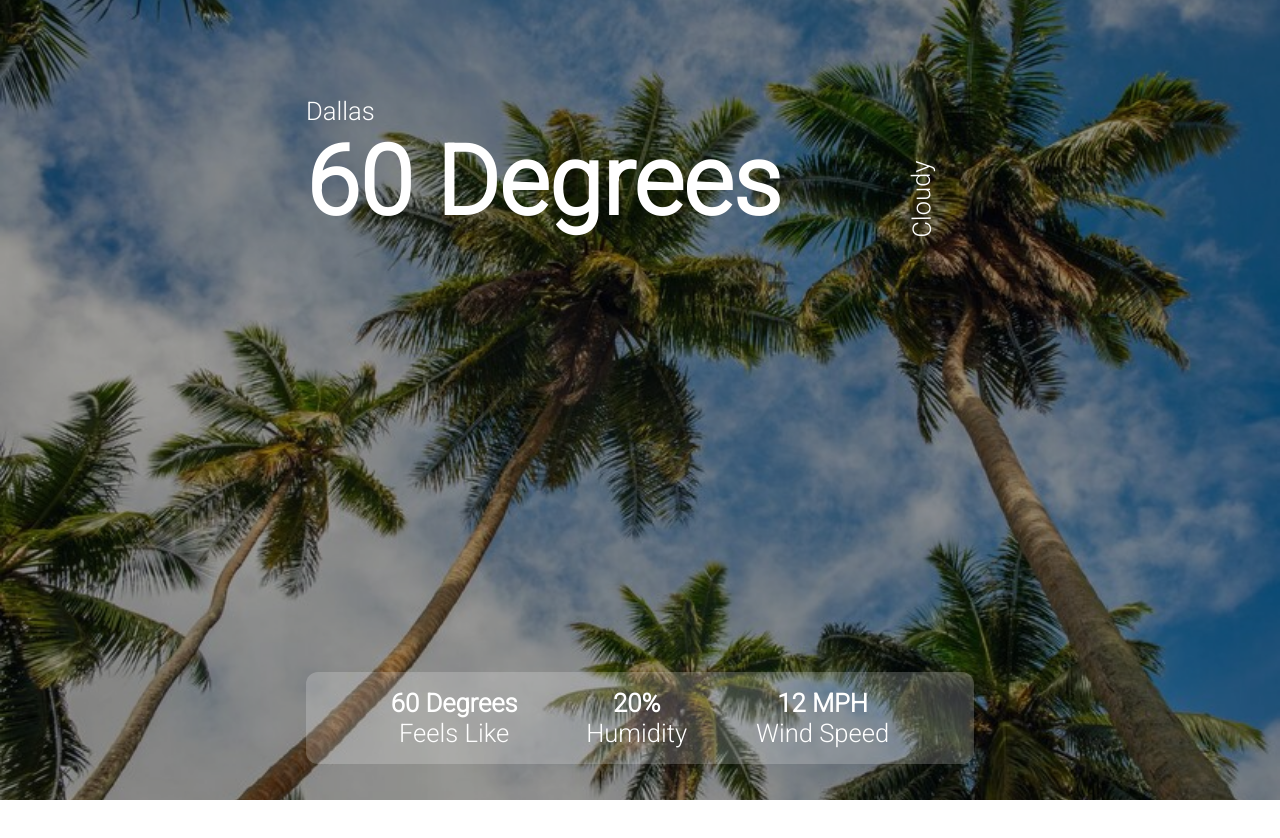
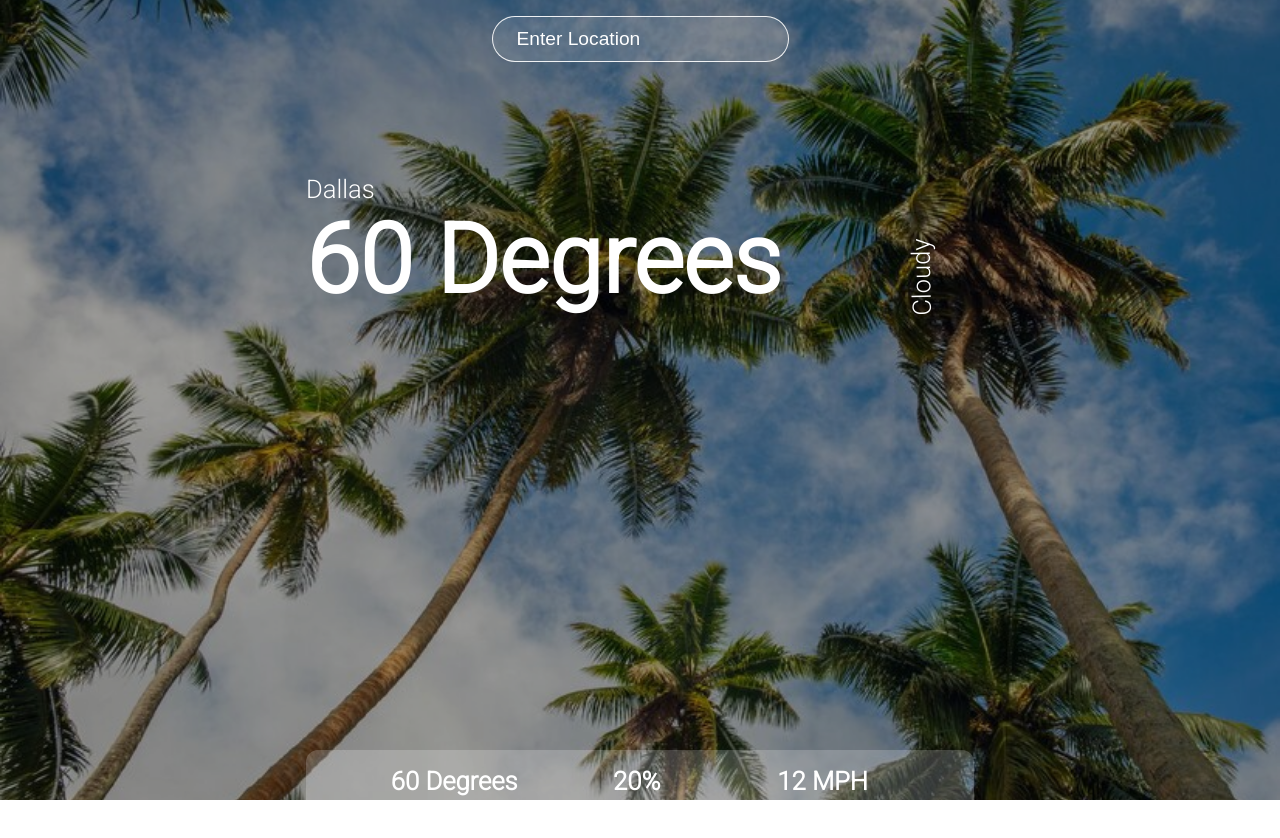
Before and after one commit to hoonglily/WeatherApp, a React (Create React App) app in the folder weather-app-react/: page / in a window 1280 px wide. Shown: the top 838 px of the page. Before the commit the page ends 800 px from the top, so only its background shows below. Built offline with nearby package versions, Linux system fonts and the light colour scheme; no server answers; the HTML template or start-up script is replaced by a standard one.

Commit message:
trying to get api key to work

```diff
--- a/weather-app-react/package.json
+++ b/weather-app-react/package.json
@@ -35,5 +35,8 @@
       "last 1 firefox version",
       "last 1 safari version"
     ]
+  },
+  "devDependencies": {
+    "dotenv": "^16.4.3"
   }
 }
--- a/weather-app-react/src/App.js
+++ b/weather-app-react/src/App.js
@@ -1,12 +1,38 @@
-import React, {useState} from 'react';
+import React, {useEffect, useState} from 'react';
 import axios from 'axios';
 
 function App() {
+  const [data, setData] = useState ({});
+  const [location, setLocation] = useState('');
 
-  // const url = `https://api.openweathermap.org/data/2.5/weather?lat=37.7749&lon=-122.4194&appid=API_KEY`;
+  const apiKey = process.env.REACT_APP_OPENWEATHER_API_KEY;
+  console.log('process', process.env);
+  console.log('apikey:', apiKey)
+  const url = `https://api.openweathermap.org/data/2.5/weather?q=${location}&appid=${apiKey}`;
+  useEffect(() => {
+    const fetchData = async () => {
+      try {
+        if (location) {
+          const response = await axios.get(url);
+          setData(response.data);
+          console.log('RESPONSE DATA:',response.data);
+        }
+      } catch (error) {
+        console.log('Error fetching data: ', error)
+      }
+    };
+    fetchData();
+  }, [location, url]);
 
   return (
     <div className="app">
+      <div className='search'>
+        <input
+          value={location}
+          onChange={event => setLocation(event.target.value)}
+          placeholder='Enter Location'
+          type='text'/>
+      </div>
       <div className='container'>
         <div className='top'>
           <div className='location'>
--- a/weather-app-react/src/index.css
+++ b/weather-app-react/src/index.css
@@ -39,6 +39,23 @@ h1 {
   z-index: -1;
 }
 
+.app .search {
+ text-align: center;
+ padding: 1rem;
+}
+
+.app input {
+  padding: .7rem 1.5rem;
+  font-size: 1.2rem;
+  border-radius: 25px;
+  border: 1px solid rgba(255, 255, 255, 0.9);
+  background: rgba(255, 255, 255, 0.1)
+}
+
+::placeholder {
+  color: white;
+}
+
 .container {
   max-width: 700px;
   height: 700px;
```
Also changed, not shown: 1 other file (tests, documents, lock files or other folders).
